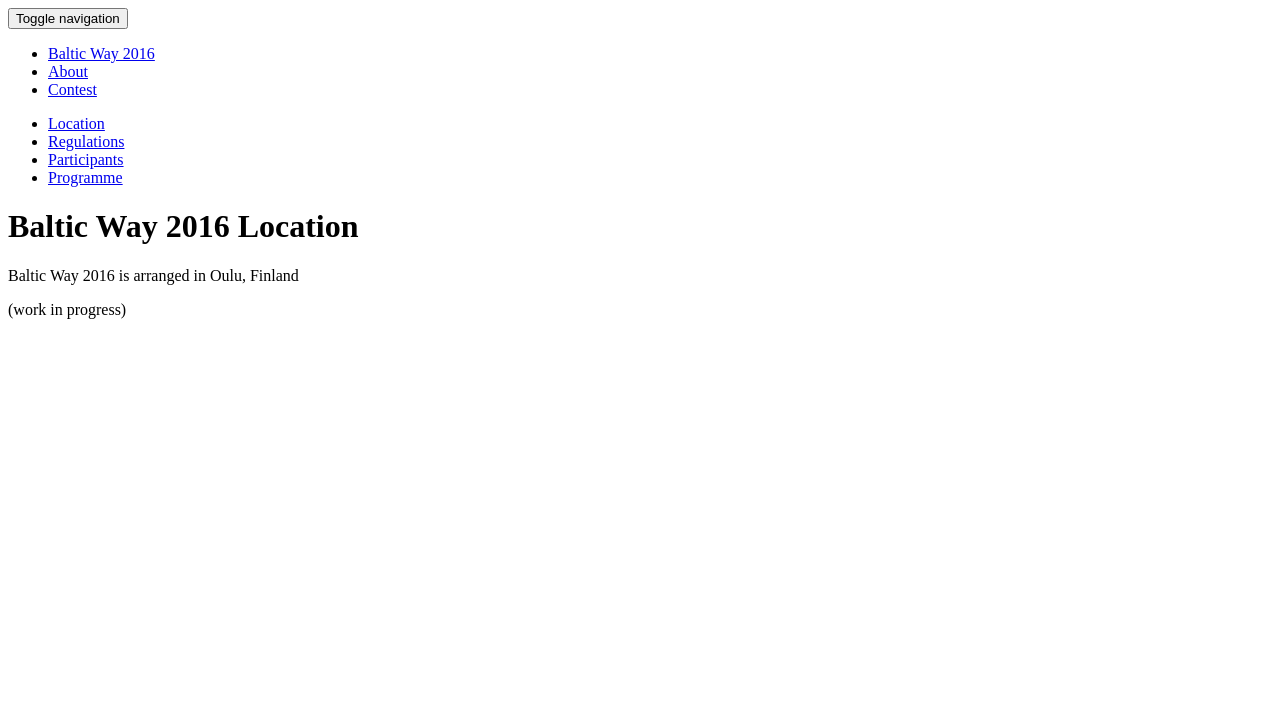
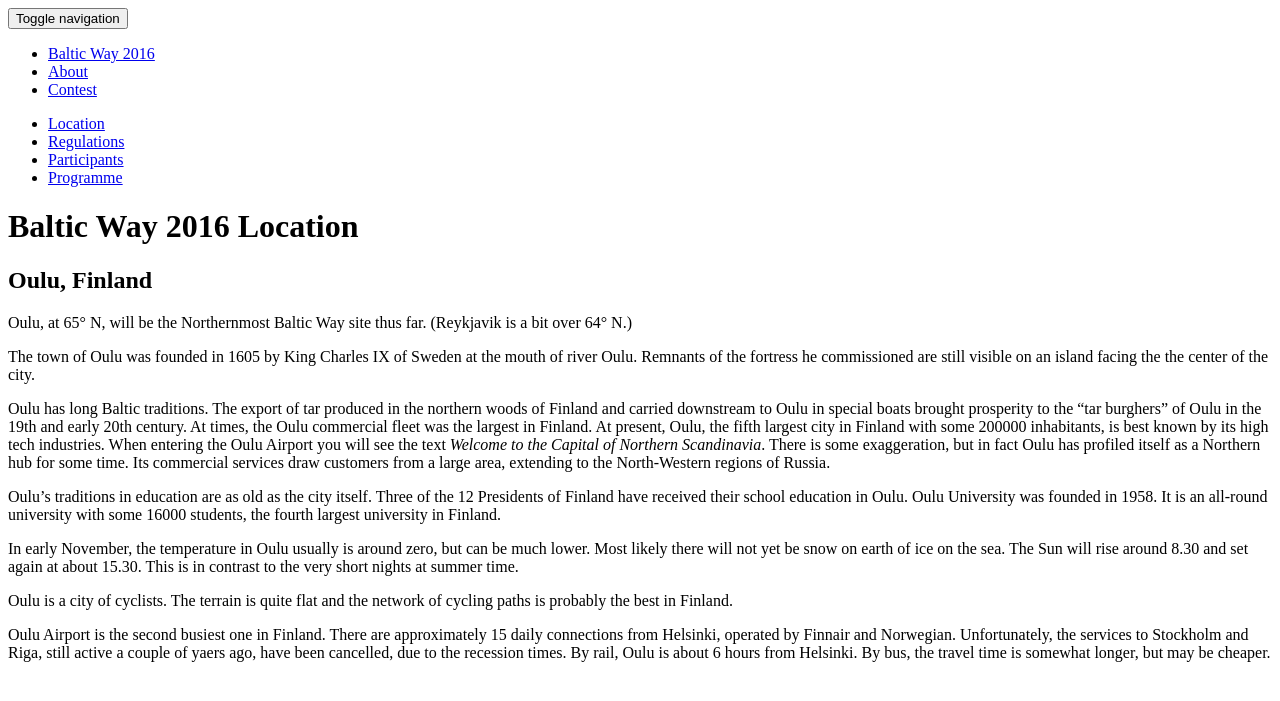
Before and after one commit to matematiikkakilpailut/matematiikkakilpailut.github.io, a Jekyll site: the page built from BW2016/location/index.md, in a window 1280 px wide. Shown: the top 701 px of the page. Built offline with Jekyll 4.4.1, drawn with Linux system fonts in a browser that asks for light colours; nearby versions of some CDN libraries; a style sheet for code colours, icons or effects is not loaded.

Commit message:
Update index.md

```diff
--- a/BW2016/location/index.md
+++ b/BW2016/location/index.md
@@ -7,6 +7,19 @@ sitemap: false
 url: /BW2016/location/
 ---
 
-Baltic Way 2016 is arranged in Oulu, Finland
 
-(work in progress)
+## Oulu, Finland
+
+Oulu, at 65&deg; N, will be the Northernmost Baltic Way site thus far. (Reykjavik is a bit over 64&deg; N.)
+
+The town of Oulu was founded in 1605 by King Charles IX of Sweden at the mouth of river Oulu. Remnants of the fortress he commissioned are still visible on an island facing the the center of the city.
+
+Oulu has long Baltic traditions. The export of tar produced in the northern woods of Finland and carried downstream to Oulu in special boats brought prosperity to the "tar burghers" of Oulu in the 19th and early 20th century. At times, the Oulu commercial fleet was the largest in Finland. At present, Oulu, the fifth largest city in Finland with some 200000 inhabitants, is best known by its high tech industries. When entering the Oulu Airport you will see the text <i>Welcome to the Capital of Northern Scandinavia</i>. There is some exaggeration, but in fact Oulu has profiled itself as a Northern hub for some time. Its commercial services draw customers from a large area, extending to the North-Western regions of Russia.
+
+Oulu's traditions in education are as old as the city itself. Three of the 12 Presidents of Finland have received their school education in Oulu. Oulu University was founded in 1958. It is an all-round university with some 16000 students, the fourth largest university in Finland.
+
+In early November, the temperature in Oulu usually is around zero, but can be much lower. Most likely there will not yet be snow on earth of ice on the sea. The Sun will rise around 8.30 and set again at about 15.30. This is in contrast to the very short nights at summer time.
+
+Oulu is a city of cyclists. The terrain is quite flat and the network of cycling paths is probably the best in Finland.
+
+Oulu Airport is the second busiest one in Finland. There are approximately 15 daily connections from Helsinki, operated by Finnair and Norwegian. Unfortunately, the services to Stockholm and Riga, still active a couple of yaers ago, have been cancelled, due to the recession times. By rail, Oulu is about 6 hours from Helsinki. By bus, the travel time is somewhat longer, but may be cheaper.
```
